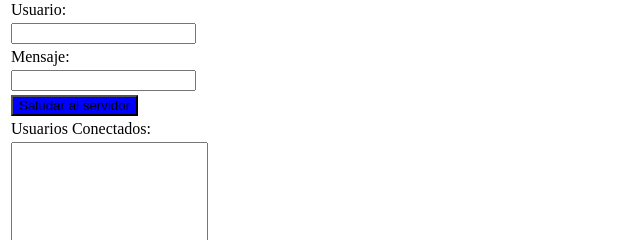
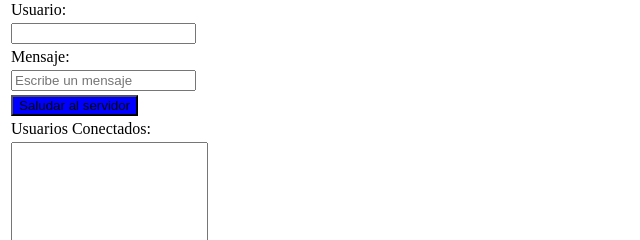
Before and after one commit to CarlosMegasLopez/Chat, a website: page index.html in a window 1280 px wide. Shown: the part 295-535 px from the top of the page, 0-640 px from the left. Drawn offline with nearby package versions, Linux system fonts and the light colour scheme; no server answers.

Commit message:
agregando placeholder al mensaje

```diff
--- a/index.html
+++ b/index.html
@@ -58,7 +58,7 @@
             </tr>
             <tr>
                 <td>
-                    <input type="text" id="mensaje_usuario">
+                    <input type="text" id="mensaje_usuario" placeholder="Escribe un mensaje">
                 </td>
             </tr>
 
```
